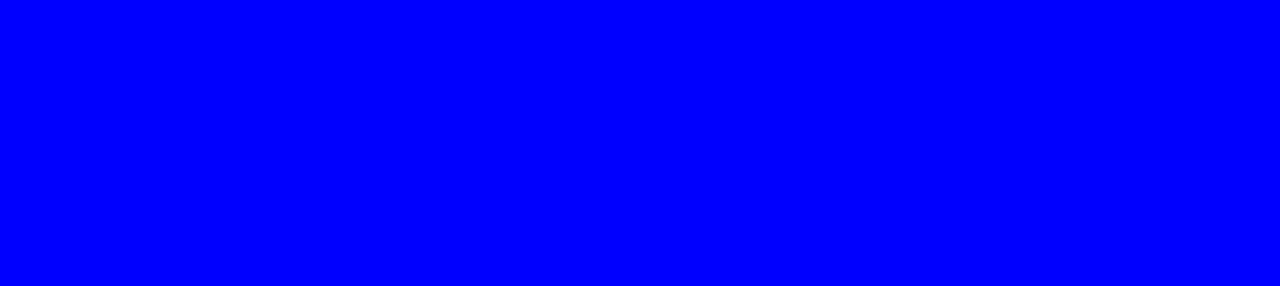
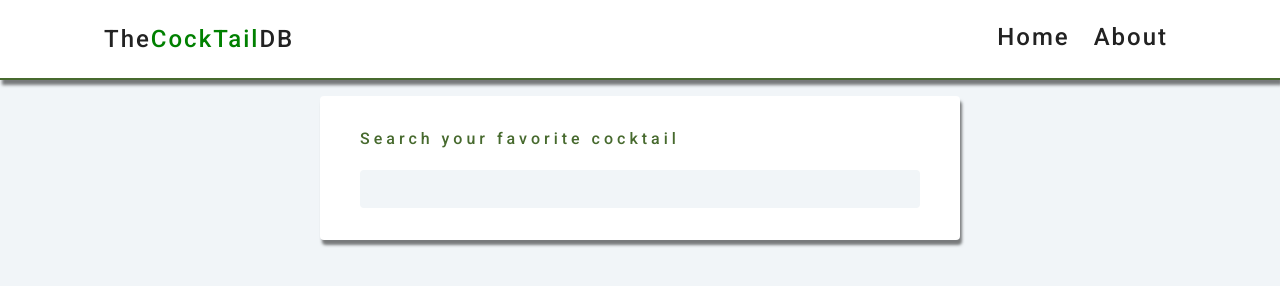
Before and after one commit to jonathanhernandezgit/cocktail_db, a plain HTML site: page index.html in a window 1280 px wide. Drawn offline with Linux system fonts and the light colour scheme.

Commit message:
Navbar and Search Form

```diff
--- a/index.html
+++ b/index.html
@@ -4,11 +4,37 @@
     <meta charset="UTF-8">
     <meta http-equiv="X-UA-Compatible" content="IE=edge">
     <meta name="viewport" content="width=device-width, initial-scale=1.0">
-    <title>Document</title>
+    <title>Cocktails App</title>
     <link rel="stylesheet" href="main.css">
 </head>
 <script src="index.js"></script>
 <body>
-
+    <div id="root">
+        <nav class="navbar">
+            <div class="navbar-container">
+                <a href="index.html">The<span id="cocktail_span">CockTail</span>DB
+                </a>
+                <ul class="nav-links">
+                    <li>
+                        <a href="#">Home</a>
+                    </li>
+                    <li>
+                        <a href="#">About</a>
+                    </li>
+                </ul>
+            </div>
+        </nav>
+        <main>
+            <section class="search">
+                <form class="search-form">
+                    <div class="form-control">
+                        <label for="name">Search your favorite cocktail</label>
+                        <input type="text" name="name" id="name">
+                    </div>
+                </form>
+            </section>
+            <section class="cocktails"></section>
+        </main>
+    </div>
 </body>
 </html>
--- a/main.css
+++ b/main.css
@@ -1,7 +1,100 @@
+@import url('https://fonts.googleapis.com/css2?family=Roboto:wght@100;300;500&display=swap');
+
 * {
+    margin: 0;
+    padding: 0;
+    box-sizing: border-box;
+}
+
+body {
+    font-family: 'Roboto', sans-serif;
+    color: #222;
+    background: #f1f5f8;
+    line-height: 1.4rem;
+    font-size: 1rem;
+    font-weight: 300;
+}
+
+h1,h2,h3,h4,h5,h6 {
+    letter-spacing: 0.3rem;
+}
+
+h1,h2,h3,h4,h5,h6, p {
+    margin-bottom: 1.25rem;
+}
+
+ul {
+    list-style-type: none;
+}
+
+a {
+    text-decoration: none;
+    color: #222;
+}
+.navbar {
+    background: #fff;
+    height: 5rem;
+    border-bottom: 2px solid #476a2e;
+    box-shadow: 2px 5px 3px 0 rgba(0,0,0,.5);
+    display: flex;
+    align-items: center;
 
 }
 
-body {
-    background-color: blue;
+.navbar a {
+    margin-right: .5rem;
+    font-weight: 500;
+    letter-spacing: 2px;
+    font-size: 1.5rem;
+    padding: .25rem .5rem;
 }
+
+.navbar-container, .nav-links {
+    display: flex;
+    align-items: center;
+}
+
+.navbar-container {
+    justify-content: space-between;
+    width: 85vw;
+    margin: 0 auto;
+    max-width: 1280px;
+}
+
+#cocktail_span {
+    color: green;
+    font-size: 1.5rem;
+    font-weight: 500;
+
+}
+
+.search {
+    margin-top: 1rem;
+}
+
+.search-form {
+    width: 85vw;
+    margin: 0 auto;
+    max-width: 40rem;
+    background: #FFF;
+    padding: 2rem 2.5rem;
+    border-radius: 0.25rem;
+    box-shadow: 2px 5px 3px 0 rgba(0,0,0,.5);
+}
+
+.form-control label {
+    display: block;
+    margin-bottom: 1.25rem;
+    font-weight: 500;
+    letter-spacing: 0.25rem;
+    color: #476a2e;
+}
+
+.form-control input {
+    width: 100%;
+    border: transparent;
+    background: #f1f5f8;
+    border-radius: 0.25rem;
+    padding: 0.5rem;
+    font-size: 1.2rem;
+}
```
